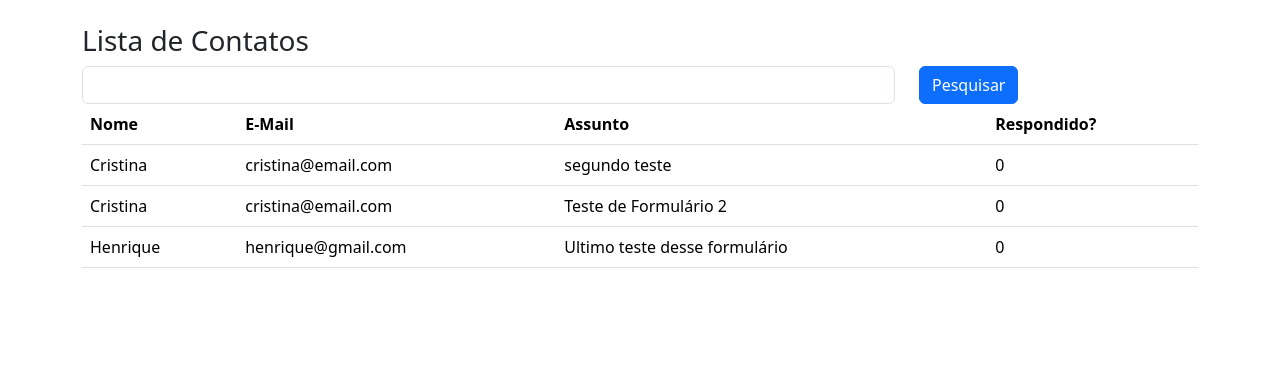
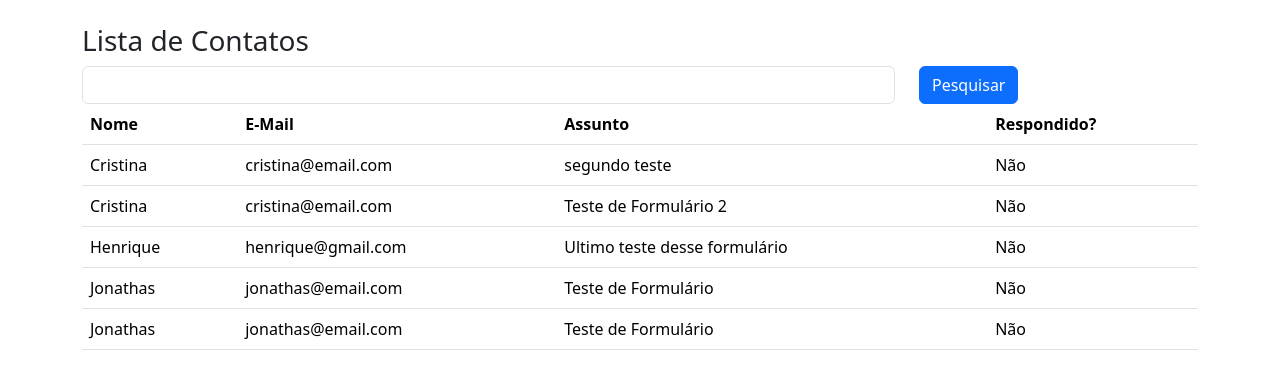
Before and after one commit to campcodebrasil/flask, a Flask app: page /contato/lista/ in a window 1280 px wide. Shown: the top 389 px of the page. Run offline with Flask 3, Linux system fonts and the light colour scheme; data comes from the database, SQL or seed files in the repository.

Commit message:
For e IF

```diff
--- a/estudo/templates/contato_lista.html
+++ b/estudo/templates/contato_lista.html
@@ -33,24 +33,20 @@
                             </tr>
                         </thead>
                         <tbody>
+                            {% for linha in context['dados'] %}
                             <tr>
-                                <td>{{context['dados'][0].nome}}</td>
-                                <td>{{context['dados'][0].email}}</td>
-                                <td>{{context['dados'][0].assunto}}</td>
-                                <td>{{context['dados'][0].respondido}}</td>
+                                <td>{{linha.nome}}</td>
+                                <td>{{linha.email}}</td>
+                                <td>{{linha.assunto}}</td>
+                                <td>
+                                    {% if linha.respondido == 1 %}
+                                        Sim
+                                    {% else %}
+                                        Não
+                                    {% endif %}
+                                </td>
                             </tr>
-                            <tr>
-                                <td>{{context['dados'][1].nome}}</td>
-                                <td>{{context['dados'][1].email}}</td>
-                                <td>{{context['dados'][1].assunto}}</td>
-                                <td>{{context['dados'][1].respondido}}</td>
-                            </tr>
-                            <tr>
-                                <td>{{context['dados'][2].nome}}</td>
-                                <td>{{context['dados'][2].email}}</td>
-                                <td>{{context['dados'][2].assunto}}</td>
-                                <td>{{context['dados'][2].respondido}}</td>
-                            </tr>
+                            {% endfor %}
                         </tbody>
                     </table>
                 </div>
--- a/estudo/views.py
+++ b/estudo/views.py
@@ -43,6 +43,7 @@ def contatoLista():
     print(dados.all())
     context = {'dados': dados.all()}
 
+
     return render_template('contato_lista.html', context=context)
 
 
```
